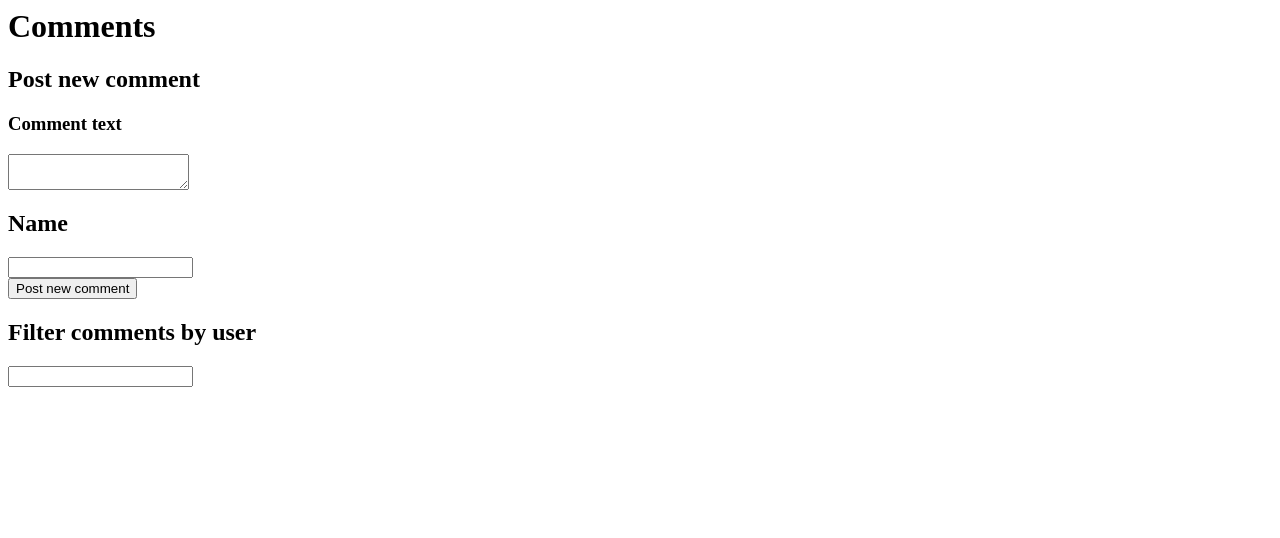
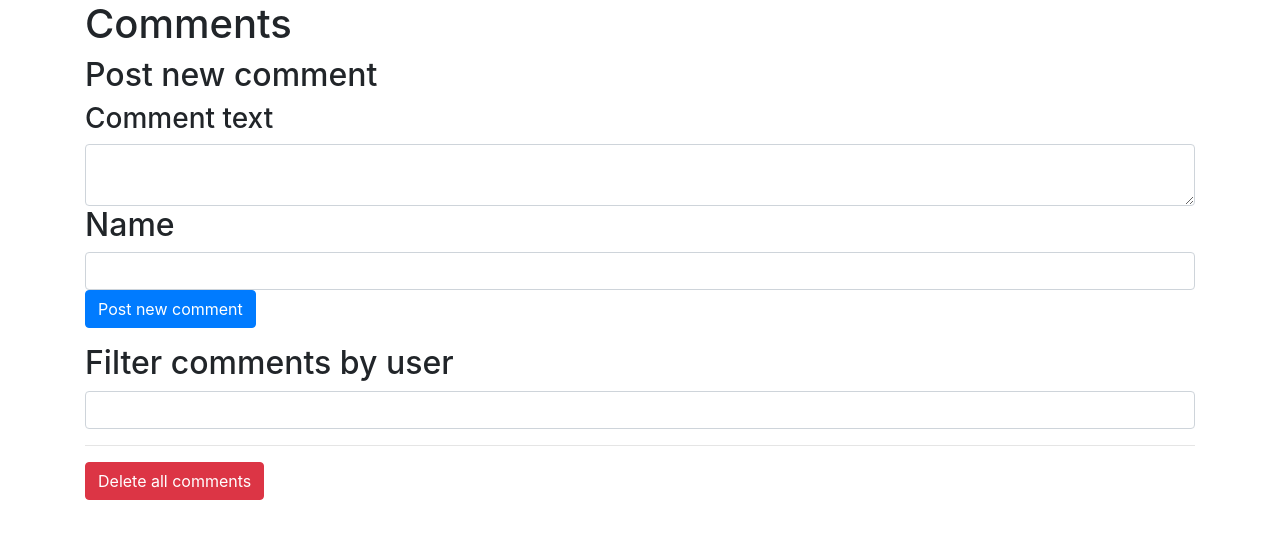
Before and after one commit to kerryimai/demo-site, a website: page public/index.html in a window 1280 px wide. Drawn offline with nearby package versions, Linux system fonts and the light colour scheme; no server answers.

Commit message:
add delete functionality

```diff
--- a/public/index.html
+++ b/public/index.html
@@ -1,17 +1,18 @@
 <html>
   <head>
     <title>Totally Safe and Secure Site</title>
+    <link rel="stylesheet" type="text/css" href="https://stackpath.bootstrapcdn.com/bootstrap/4.3.1/css/bootstrap.min.css">
   </head>
-  <body>
+  <body class="container">
     <h1>Comments</h1>
     <form id="form">
         <h2>Post new comment</h2>
         <h3>Comment text</h3>
-        <textarea id="comment"></textarea>
+        <textarea id="comment" class="form-control"></textarea>
         <h2>Name</h2>
-        <input id="name" />
+        <input id="name" class="form-control" />
         <div>
-          <button type="submit">
+          <button type="submit" class="btn btn-primary">
             Post new comment
           </button>
         </div>
@@ -19,10 +20,14 @@
 
       <form id="filter">
         <h2>Filter comments by user</h2>
-        <input id="filterText" />
+        <input id="filterText" class="form-control" />
       </form>
 
       <div id="comments"></div>
+
+      <hr />
+      <button id="delete" class="btn btn-danger">Delete all comments</button>
+
       <script src="/index.js"></script>
   </body>
 </html>
--- a/public/index.js
+++ b/public/index.js
@@ -38,4 +38,8 @@ document.getElementById('filter').addEventListener('submit', (e) => {
   fetchData();
 });
 
+document.getElementById('delete').addEventListener('click', () => {
+  fetch('/comments', { method: 'DELETE' }).then(fetchData)
+})
+
 fetchData();
--- a/src/index.js
+++ b/src/index.js
@@ -86,6 +86,12 @@ app.post('/tickets', (req, res) => {
   res.status(200).send();
 });
 
+app.delete('/comments', (req, res) => {
+  client.query('DELETE FROM comments', () => {
+    res.status(200).send();
+  });
+})
+
 app.use(express.static('public'))
 
 app.listen(port, () => console.log('server started on port ' + port));
```
